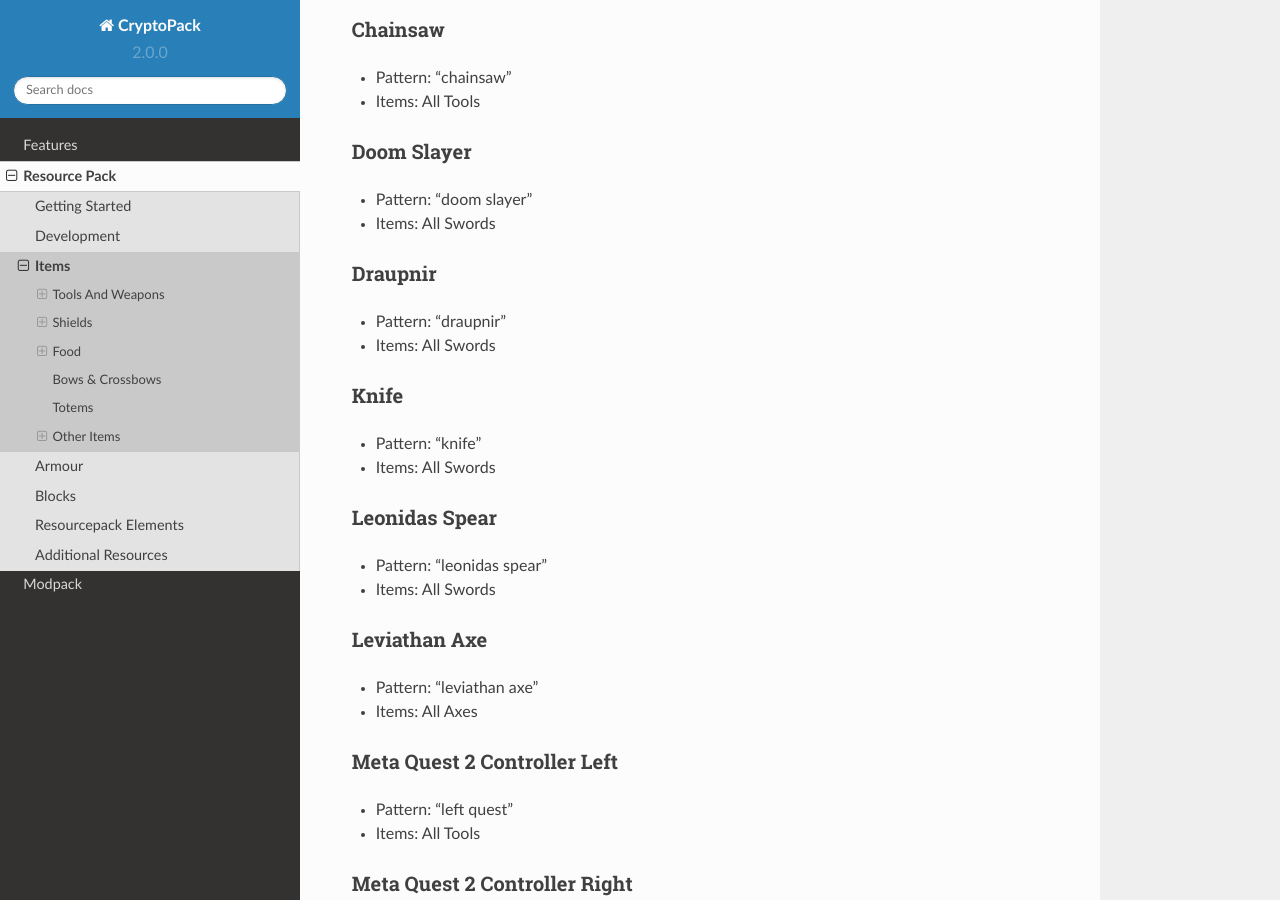
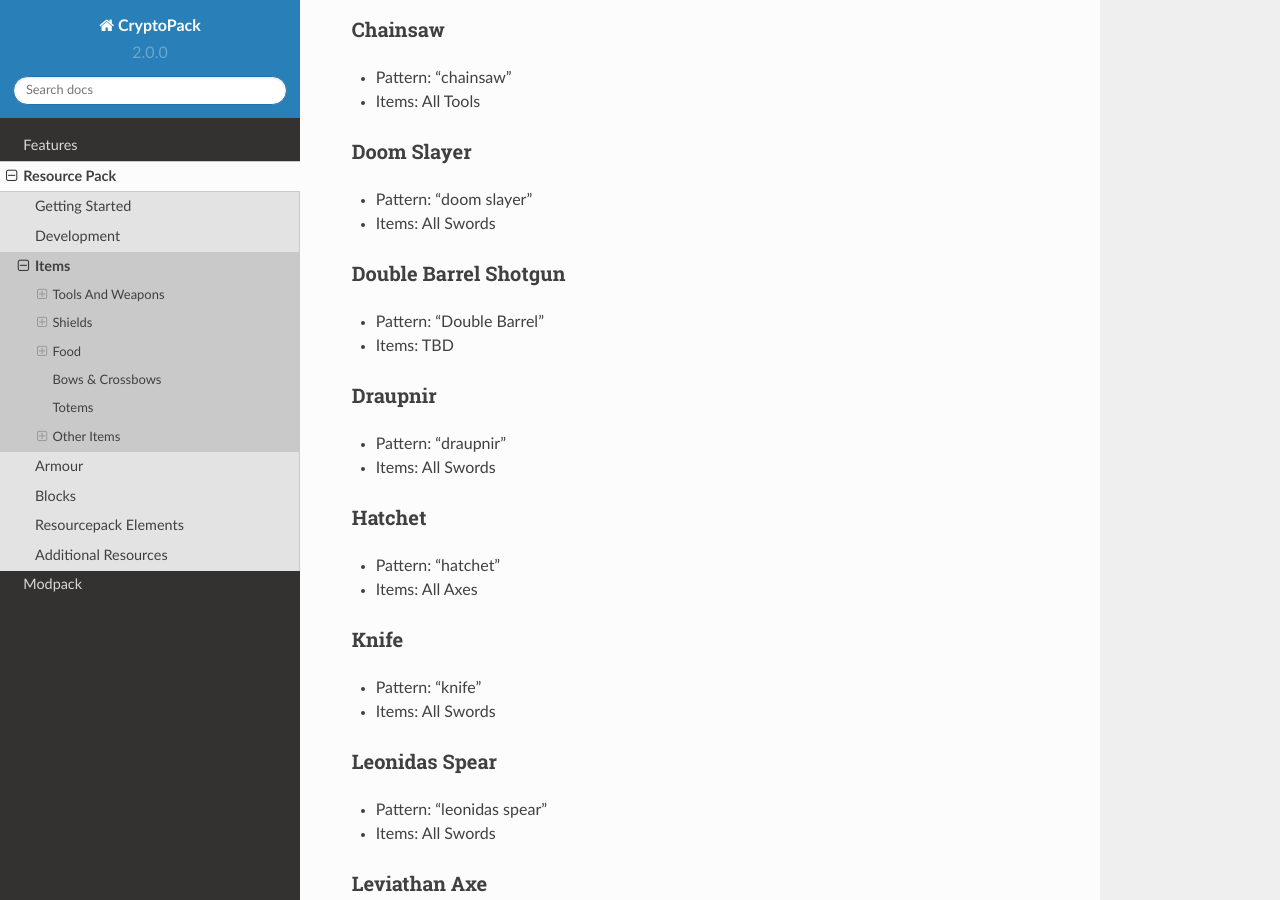
Before and after one commit to Shwabbaa/cryptopack-docs, a Sphinx documentation site: the page built from docs/source/resourcepack/items.rst, in a window 1280 px wide and 900 px high, scrolled down 614 px. Built offline with Sphinx 7.4.7 and the Read the Docs theme 2.0.0, drawn with Linux system fonts in a browser that asks for light colours; pages that are not in the unit, such as notebooks, are missing from menus.

Commit message:
Update items.rst

```diff
--- a/docs/source/resourcepack/items.rst
+++ b/docs/source/resourcepack/items.rst
@@ -31,10 +31,20 @@
 * Pattern: "doom slayer"
 * Items: All Swords
 
+Double Barrel Shotgun
+------------------
+* Pattern: "Double Barrel"
+* Items: TBD
+
 Draupnir
 ------------------
 * Pattern: "draupnir"
 * Items: All Swords
+
+Hatchet
+------------------
+* Pattern: "hatchet"
+* Items: All Axes
 
 Knife
 ------------------
```
